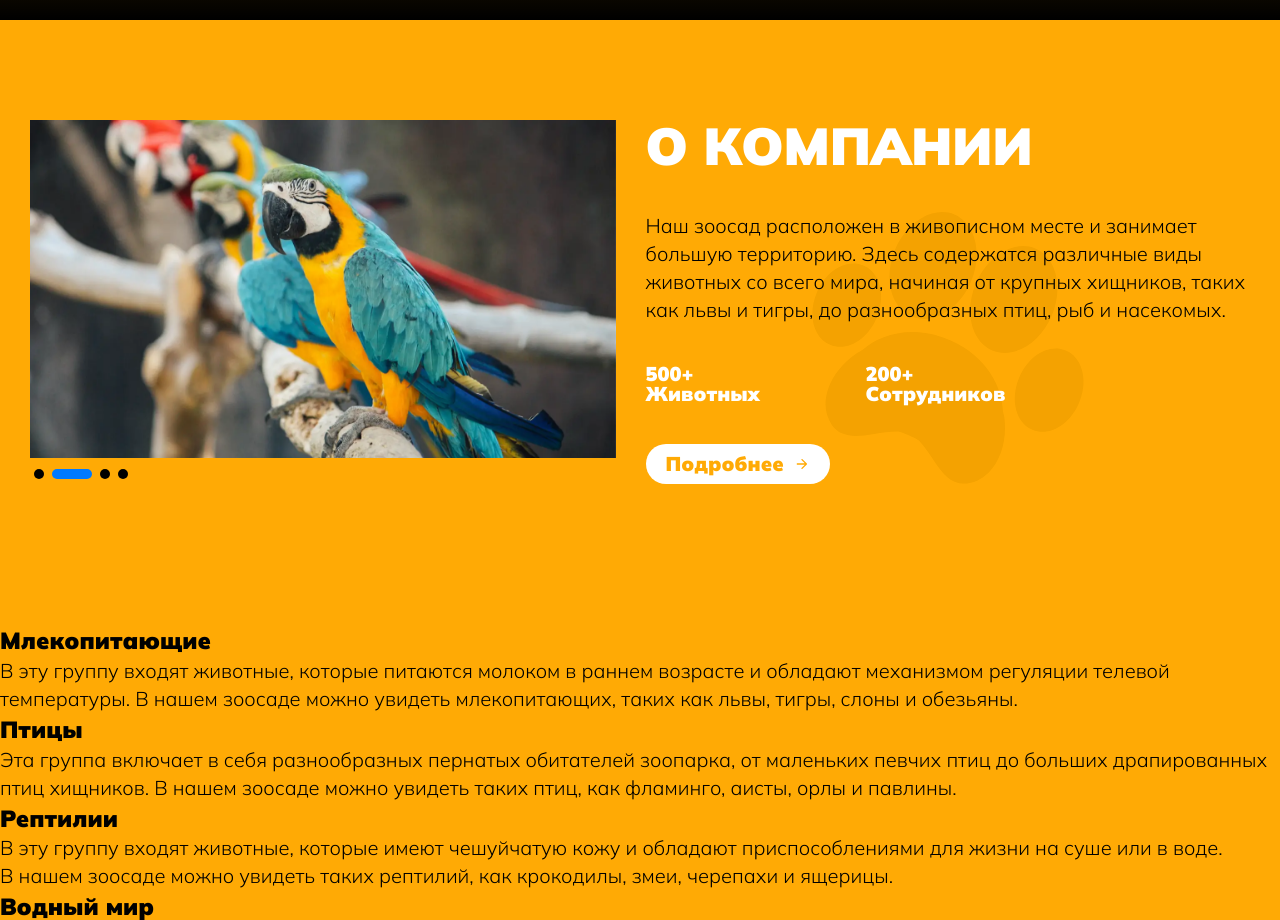
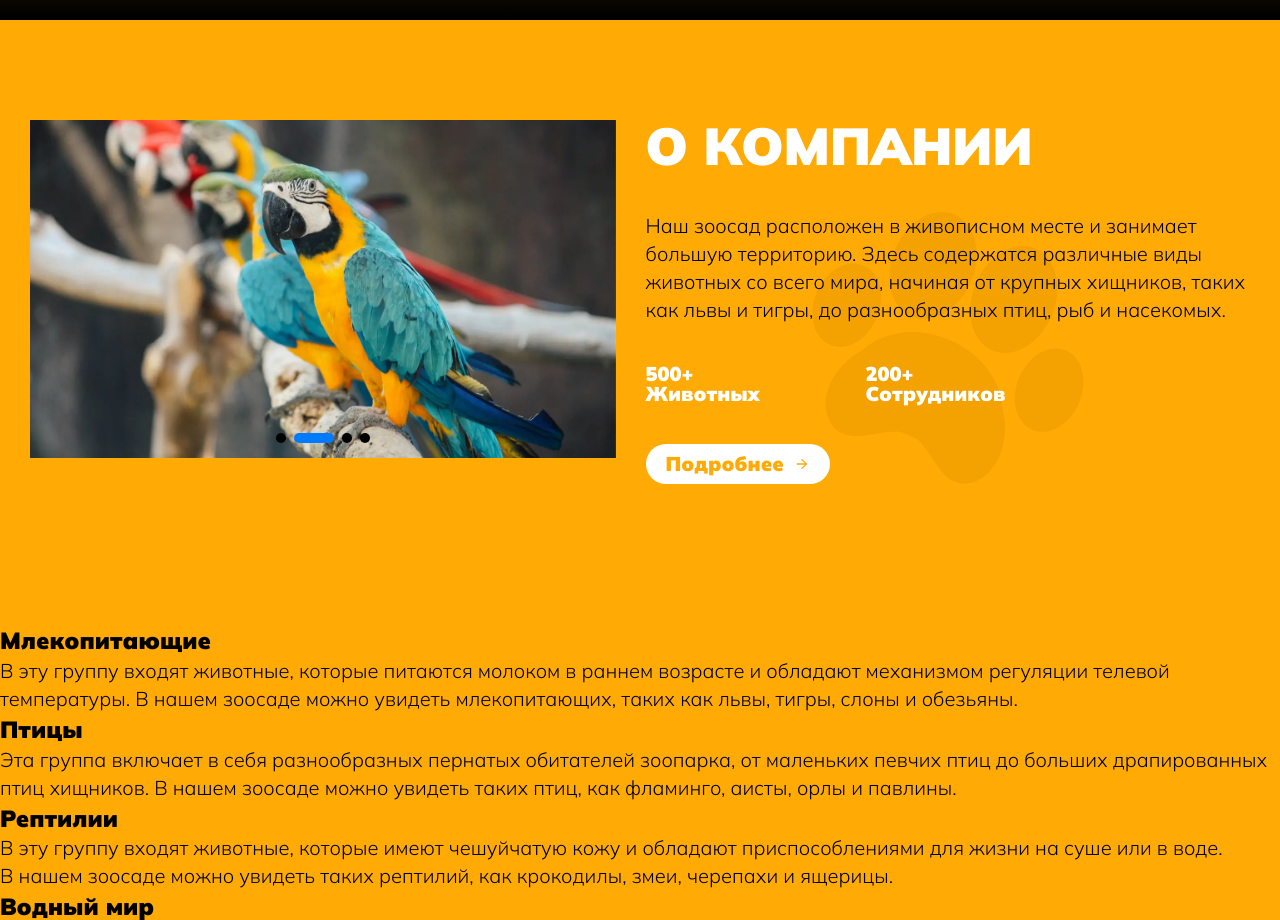
Before and after one commit to CrazyEjek/PRETTY_PAW, a website built with webpack: page src/index.html in a window 1280 px wide. Shown: the part 800-1720 px from the top of the page. Built offline with nearby package versions, Linux system fonts and the light colour scheme; grey boxes are pictures that could not be loaded; files whose address does not match are found by name.

Commit message:
адаптация img lg + paggintn

```diff
--- a/src/index.html
+++ b/src/index.html
@@ -123,7 +123,7 @@
               </picture>
             </li>
           </ul>
-              <div class="about__slider-pagination swipper-pagination"></div>
+              <div class="about__slider-pagination swiper-pagination"></div>
           </div>
         </div>
       </div>
--- a/src/style/_hero.scss
+++ b/src/style/_hero.scss
@@ -29,6 +29,13 @@
         );
     }
 
+    // @include xxl {
+    //     background-image: url('/src/img/poster-desktop@1x.jpg');
+    //     background-image: image-set(
+    //     url ('/src/img/poster-desktop@2x.webp') 2x,
+    //     url ('/src/img/poster-desktop@2x.jpg') 2x,
+    //     );
+
     &__container {
         position: relative;
         z-index: 10;
@@ -46,6 +53,9 @@
         @include xl {
             min-height: 780px;
             padding-bottom: 100px;
+        }
+        @include xxl {
+            min-height: 100vh;
         }
     }
 
--- a/src/style/about.scss
+++ b/src/style/about.scss
@@ -131,5 +131,6 @@
     }
     &__image {
         background-repeat: 16px;
+        max-height: 400px;
     }
 }
```
